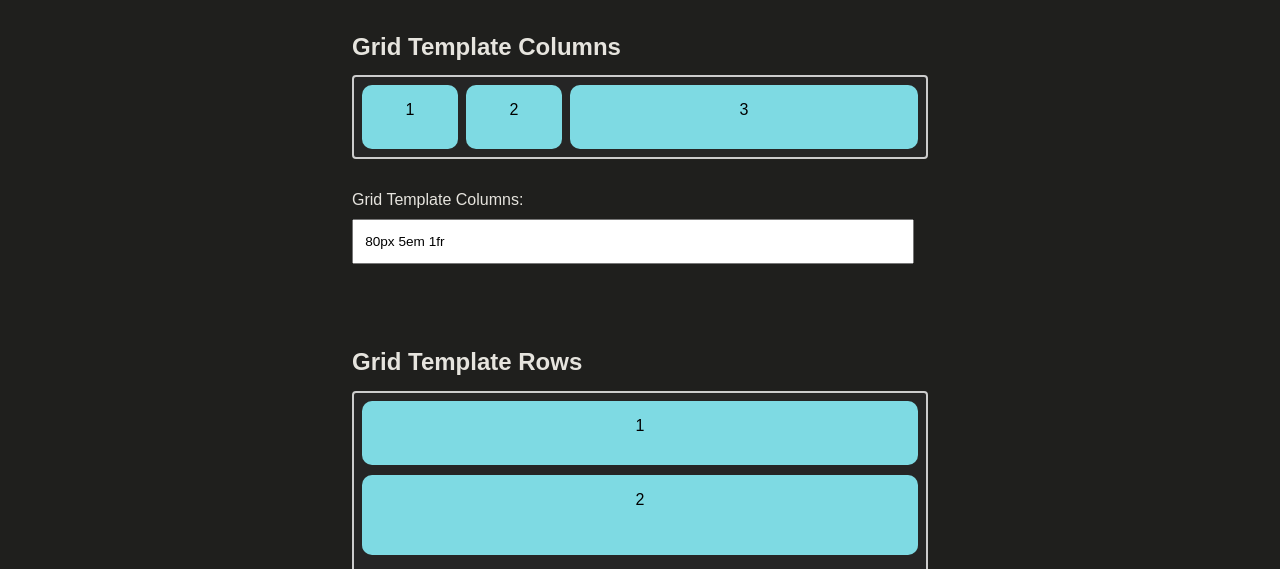
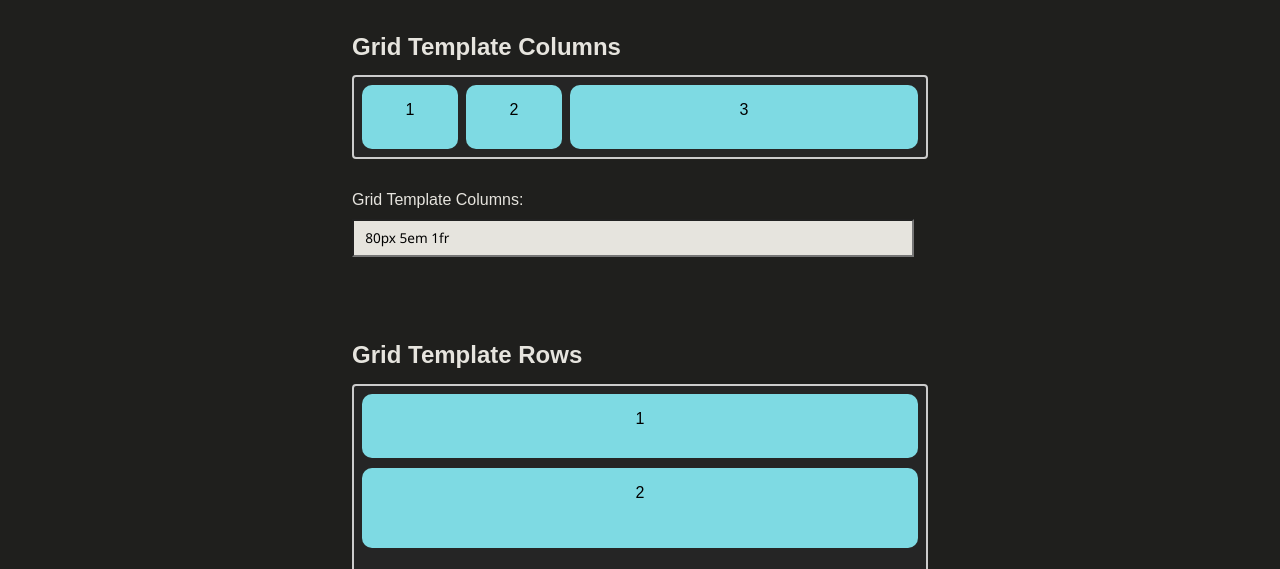
Before and after one commit to GCLemos/layoutsCSS, a plain HTML site: page grid.html in a window 1280 px wide. Shown: the part 214-783 px from the top of the page. Drawn offline with Linux system fonts and the light colour scheme.

Commit message:
Adjusted grid select and input.

```diff
--- a/styles/styles-flex.css
+++ b/styles/styles-flex.css
@@ -43,17 +43,6 @@ section {
     margin-right: 0.5rem;
 }
 
-.controls select, .controls input {
-    font-family: 'Segoe UI', Tahoma, Geneva, Verdana, sans-serif;
-    font-size: 0.85rem;
-    width: 100%;
-    height: 2.5em;
-    background-color: var(--off-white);
-    padding-left: 0.7rem;
-    margin-right: 1rem;
-    justify-content: center;
-}
-
 .controls input {
     width: 95%;
 }
--- a/styles/styles-grid.css
+++ b/styles/styles-grid.css
@@ -65,14 +65,6 @@ section {
     margin-right: 0.5rem;
 }
 
-.controls select, .controls input {
-    font-size: 0.85rem;
-    width: 100%;
-    height: 3em;
-    padding-left: 0.7rem;
-    margin-right: 1rem;
-}
-
 .controls input {
     width: 95%;
 }
--- a/styles/styles.css
+++ b/styles/styles.css
@@ -227,6 +227,17 @@ input {
     line-height: 1.6;
 }
 
+.controls select, .controls input {
+    font-family: 'Segoe UI', Tahoma, Geneva, Verdana, sans-serif;
+    font-size: 0.85rem;
+    width: 100%;
+    height: 2.5em;
+    background-color: var(--off-white);
+    padding-left: 0.7rem;
+    margin-right: 1rem;
+    justify-content: center;
+}
+
 footer {
     width: 90%;
     padding: 1em;
```
